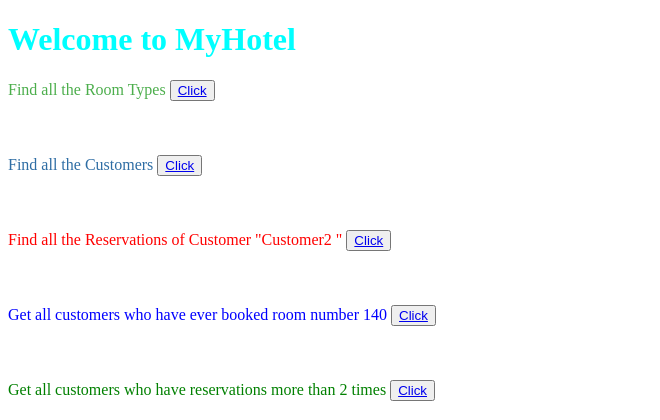
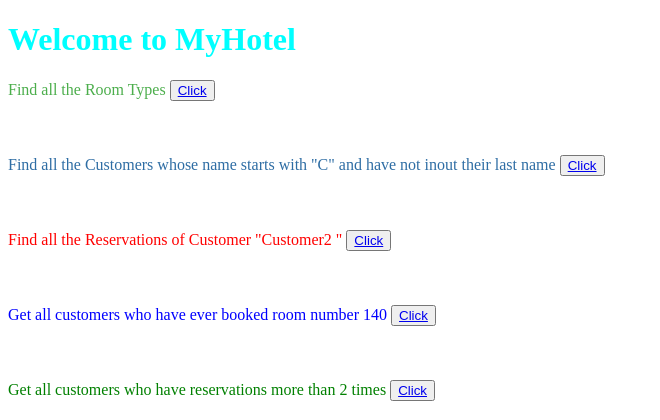
Before and after one commit to ArminCS97/Hotel_Management, a Django app: page /MyHotel/ in a window 1280 px wide. Shown: the top 420 px of the page, without its empty margins (0-660 px from the left). Run offline with Django 3.2, Linux system fonts and the light colour scheme.

Commit message:
the problematic queries were solved

```diff
--- a/Hotel/MyHotel/models.py
+++ b/Hotel/MyHotel/models.py
@@ -3,7 +3,7 @@ from collections import Iterable
 from django.db import models
 
 
-# Django creates an auto incremeneted Id for each model but here just for the
+# Django creates an auto incremented Id for each model but here just for the
 # sake of emphasis I created id for each model explicitly
 
 
--- a/Hotel/MyHotel/templates/MyHotel/ButtonsForQueries.html
+++ b/Hotel/MyHotel/templates/MyHotel/ButtonsForQueries.html
@@ -17,7 +17,7 @@
 <br/>
 <br/>
 
-<p style="display: inline ; color: #2e6da4" > Find all the Customers </p>
+<p style="display: inline ; color: #2e6da4" > Find all the Customers whose name starts with "C" and have not inout their last name</p>
 <button> <a href="/MyHotel/Customers"> Click </a></button>
 
 <br/>
--- a/Hotel/MyHotel/templates/MyHotel/QueriesResults.html
+++ b/Hotel/MyHotel/templates/MyHotel/QueriesResults.html
@@ -13,6 +13,8 @@ Room Types
     {% endfor %}
     </table>
 {% endif %}
+
+
 
 {% if code2 %}
 Guests
--- a/Hotel/MyHotel/views.py
+++ b/Hotel/MyHotel/views.py
@@ -1,7 +1,7 @@
 from django.core.exceptions import ObjectDoesNotExist
-from django.http import HttpResponse, HttpResponseRedirect
+from django.http import HttpResponse, HttpResponseRedirect, Http404
 from django.shortcuts import render
-from .models import RoomTypes, Customers, Reservations, Guests, RoomFeedback
+from .models import RoomTypes, Customers, Reservations, Guests, RoomFeedback, Rooms
 from .forms import CustomersForm
 
 
@@ -11,50 +11,50 @@ def index(request):
 
 def roomTypes(request):
     data = RoomTypes.objects.all()
+    if not data:
+        raise Http404
     return render(request, 'MyHotel/QueriesResults.html', {"code": data})
 
 
 def customers(request):
-    data = Customers.objects.all()
+    data = Customers.objects.filter(name__startswith='C').exclude(surname=None)
+    if not data:
+        raise Http404
     return render(request, 'MyHotel/Customers.html', {"code1": data})
 
 
 def q1(request):
     customer = Customers.objects.filter(name='Customer1')
+    if not customer:
+        raise Http404
     return render(request, 'MyHotel/Customers.html', {"code1": customer})
 
 
 def q2(request):
     roomNum = Customers.objects.filter(name='Customer1')
+    if not roomNum:
+        raise Http404
     return render(request, 'MyHotel/Customers.html', {"code1": roomNum})
 
 
-def q3(request): # to do
+def q3(request):  # to do
     try:
         reservations = Reservations.objects.all()
-        empty = []
         for r in reservations:
             ssn = r.customers_SSN
-            count = Reservations.objects.count(customers_SSN = ssn)
-            if count >= 2 and r not in empty:
-                empty.append(r)
-            return render(request, 'MyHotel/Customers.html', {"code1": empty})
+            count = Reservations.objects.count(customers_SSN=ssn)
+            if count >= 0:
+                reservations.exclude(r)
+            return render(request, 'MyHotel/Customers.html', {"code1": reservations})
     except ObjectDoesNotExist:
         return HttpResponse('No One Was Found')
 
 
-
-def q4(request): # to do
-    guests = Guests.objects.filter(type_id__type = 'Double')
-    render(request, 'MyHotel/QueriesResult.html', {"code2": guests})
-
-
-
-# def q3(request):
-#     # if request.method == 'POST':
-#     form = CustomersForm(request.POST)
-#     #     if form.is_valid():
-#     #         return HttpResponseRedirect('/MyHotel/')
-#     # else:
-#     #     form = CustomersForm()
-#     return render(request, 'MyHotel/Customers.html' , {'form': form} )
+def q4(request):
+    type_id = RoomTypes.objects.get(type='Double')
+    if not type_id:
+        raise Http404
+    guests = Guests.objects.filter(room_number__type_id=type_id)
+    if not guests:
+        raise Http404
+    return render(request, 'MyHotel/QueriesResults.html', {"code2": guests})
```
Also changed, not shown: Hotel/MyHotel/templates/MyHotel/Customers.html (+4 -6 lines), Hotel/db.sqlite3.
